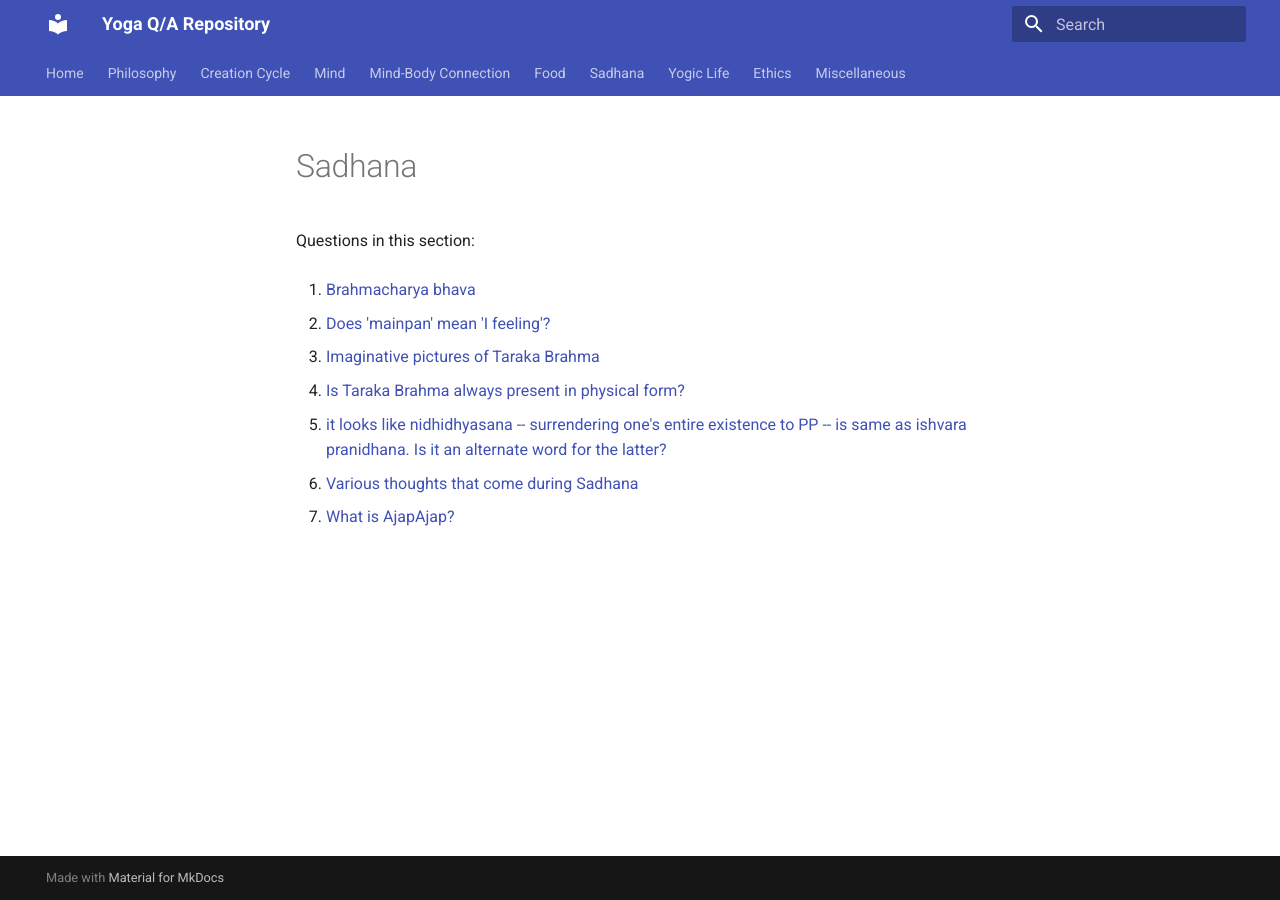
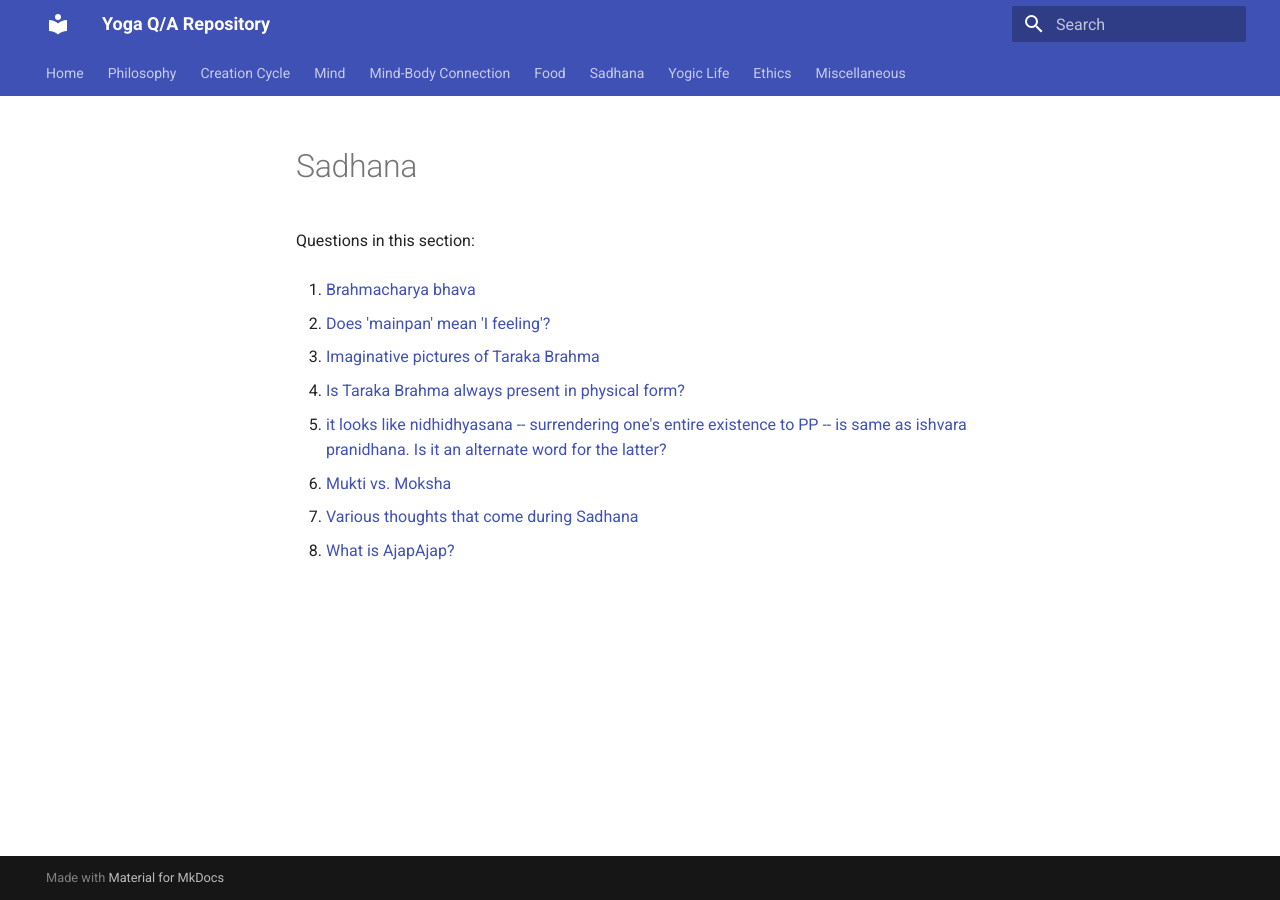
Before and after one commit to yogiclife/yoga-qa, an MkDocs documentation site: the page built from docs/sadhana/README.md, in a window 1280 px wide. Built offline with MkDocs 1.6.1 and Material for MkDocs 9.7.7, drawn with Linux system fonts in a browser that asks for light colours.

Commit message:
Update topic indices [skip ci]

```diff
--- a/docs/sadhana/README.md
+++ b/docs/sadhana/README.md
@@ -12,6 +12,8 @@ Questions in this section:
 
 5. [it looks like nidhidhyasana -- surrendering one's entire existence to PP -- is same as ishvara pranidhana. Is it an alternate word for the latter?](it-looks-like-nidhidhyasana-surrendering-ones-entire-existence-to-pp-is-same-as-ishvara-pranidhana-is-it-an-alternate-word-for-the-latter-20260629-083701.md)
 
-6. [Various thoughts that come during Sadhana](various-thoughts-that-come-during-sadhana-20260629-083034.md)
+6. [Mukti vs. Moksha](mukti-vs-moksha-20260629-222657.md)
 
-7. [What is AjapAjap?](what-is-ajapajap-20260629-104312.md)
+7. [Various thoughts that come during Sadhana](various-thoughts-that-come-during-sadhana-20260629-083034.md)
+
+8. [What is AjapAjap?](what-is-ajapajap-20260629-104312.md)
```
